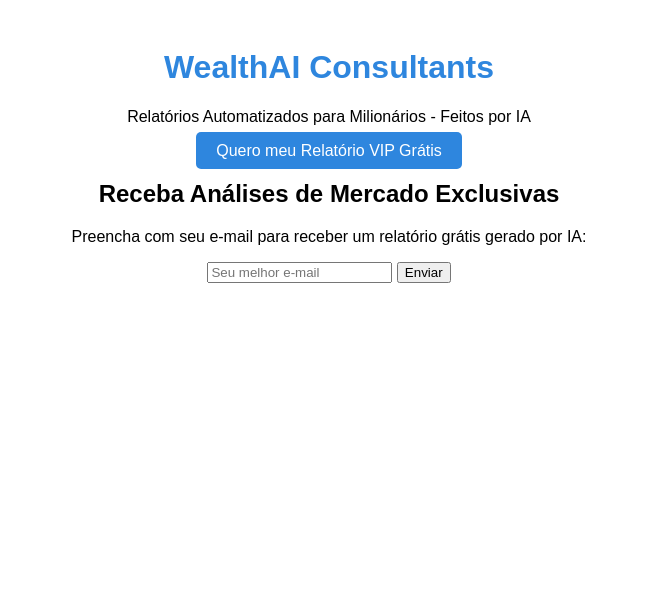
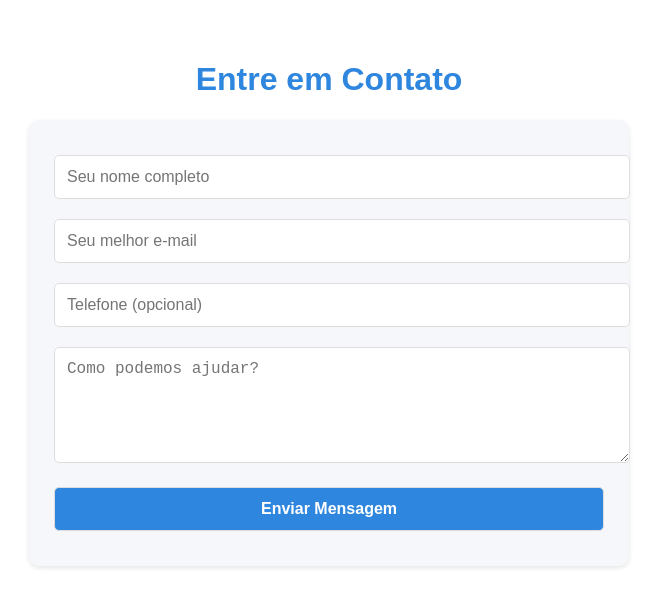
Before and after one commit to Boorgeess/wealthai-consultants.github.io, a plain HTML site: page index.html in a window 1280 px wide. Shown: the whole page, without its empty margins (311-972 px from the left). Drawn offline with Linux system fonts and the light colour scheme.

Commit message:
index.html

```diff
--- a/index.html
+++ b/index.html
@@ -1,24 +1,31 @@
 <!DOCTYPE html>
 <html>
 <head>
-    <title>WealthAI Consultants - Relatórios Exclusivos para Milionários</title>
+    <title>WealthAI Consultants</title>
     <style>
-        body { font-family: Arial; text-align: center; padding: 20px; }
-        h1 { color: #2e86de; }
-        .cta { background: #2e86de; color: white; padding: 10px 20px; border-radius: 5px; text-decoration: none; }
+        body { font-family: Arial, sans-serif; max-width: 600px; margin: 20px auto; padding: 20px; }
+        h1 { color: #2e86de; text-align: center; }
+        form { background: #f5f7fa; padding: 25px; border-radius: 10px; box-shadow: 0 2px 5px rgba(0,0,0,0.1); }
+        input, textarea, button {
+            width: 100%; padding: 12px; margin: 10px 0;
+            border: 1px solid #ddd; border-radius: 5px;
+            font-size: 16px;
+        }
+        button {
+            background: #2e86de; color: white; font-weight: bold;
+            transition: background 0.3s;
+        }
+        button:hover { background: #1e6ec7; }
     </style>
 </head>
 <body>
-    <h1>WealthAI Consultants</h1>
-    <p>Relatórios Automatizados para Milionários - Feitos por IA</p>
-    <a href="#offer" class="cta">Quero meu Relatório VIP Grátis</a>
-    <section id="offer">
-        <h2>Receba Análises de Mercado Exclusivas</h2>
-        <p>Preencha com seu e-mail para receber um relatório grátis gerado por IA:</p>
-        <form action="https://formspree.io/f/YOUR_FORM_ID" method="POST">
-            <input type="email" name="email" placeholder="Seu melhor e-mail" required>
-            <button type="submit">Enviar</button>
-        </form>
-    </section>
+    <h1>Entre em Contato</h1>
+    <form action="https://formspree.io/f/manovljd" method="POST">
+        <input type="text" name="nome" placeholder="Seu nome completo" required>
+        <input type="email" name="email" placeholder="Seu melhor e-mail" required>
+        <input type="tel" name="telefone" placeholder="Telefone (opcional)">
+        <textarea name="mensagem" placeholder="Como podemos ajudar?" rows="5" required></textarea>
+        <button type="submit">Enviar Mensagem</button>
+    </form>
 </body>
 </html>
```
